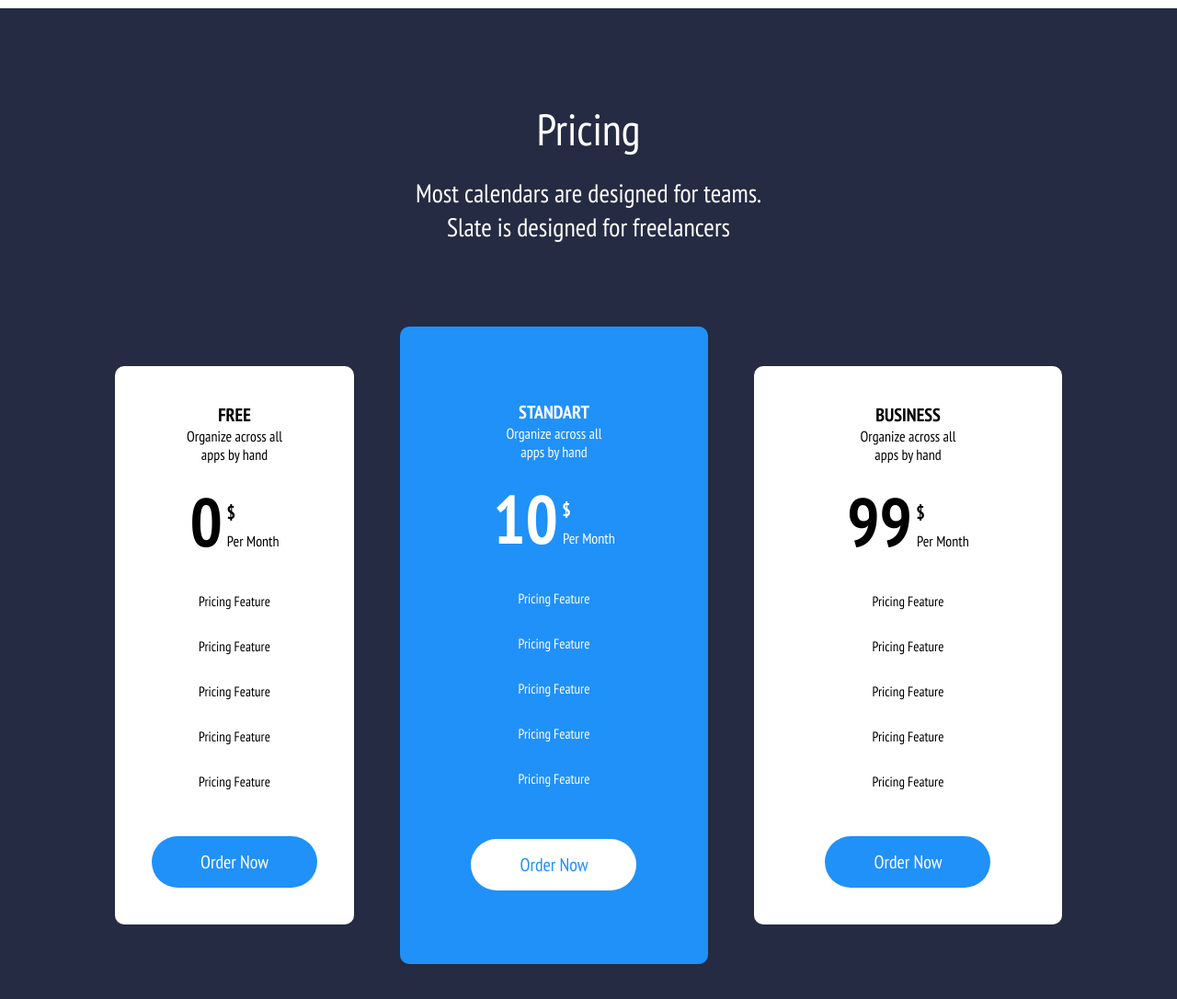
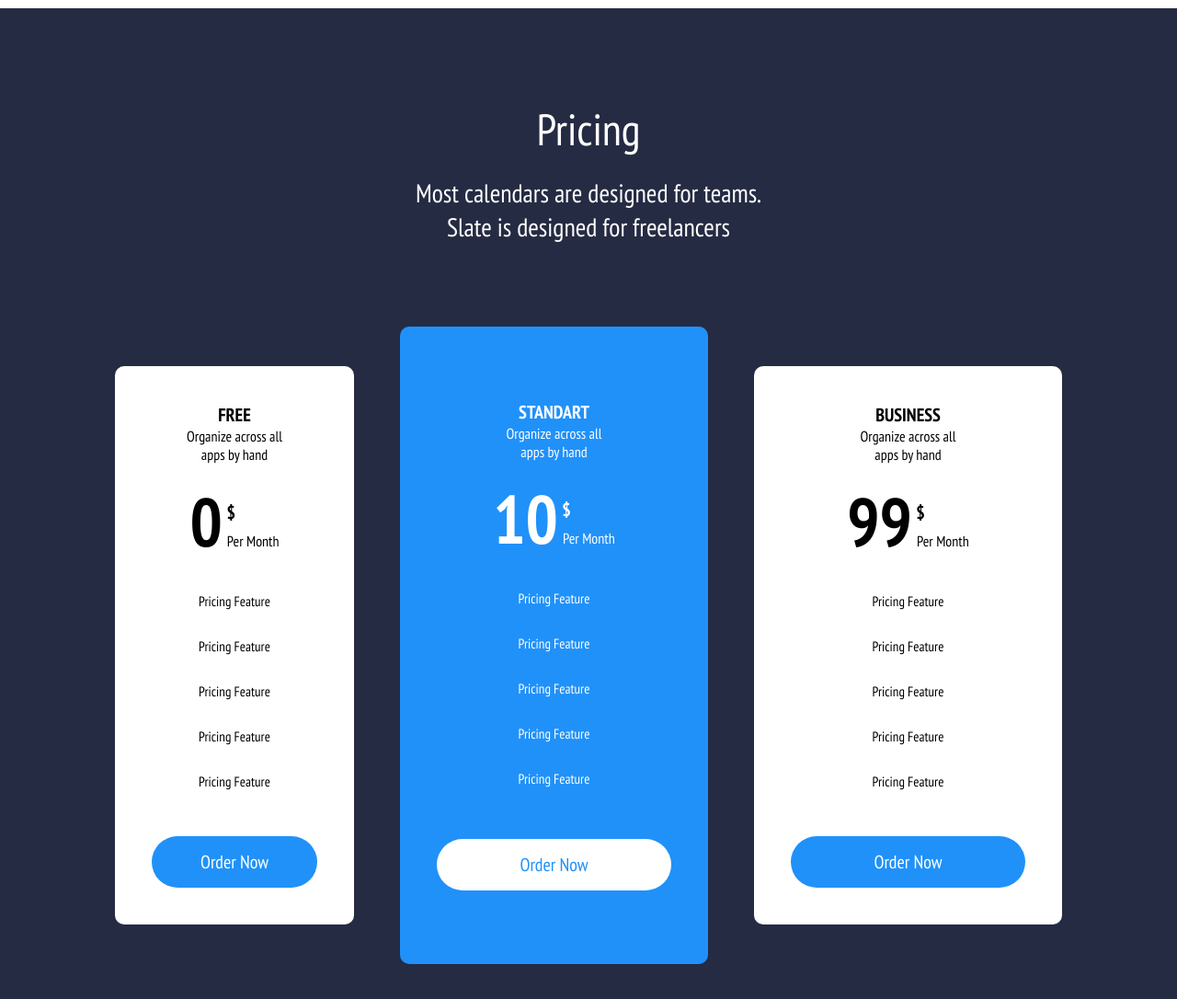
Before and after one commit to ivankozak911/figma.lang, a website: page app/index.html in a window 1280 px wide. Shown: the part 3529-4615 px from the top of the page at 92% size. Drawn offline with Linux system fonts and the light colour scheme.

Commit message:
adaptive button

```diff
--- a/app/scss/styles.scss
+++ b/app/scss/styles.scss
@@ -449,7 +449,7 @@
             font-size: 20px;
             text-decoration: none;
             bottom: 40px;
-            width: 180px;
+            width: 69.230%;
             height: 56px;
             border-radius: 50px;
             background-color: #2091F9;
@@ -518,7 +518,7 @@
             font-size: 20px;
             text-decoration: none;
             bottom: 80px;
-            width: 180px;
+            width: 76.119%;
             height: 56px;
             border-radius: 50px;
             background-color: #ffffff;
@@ -590,7 +590,7 @@
             font-size: 20px;
             text-decoration: none;
             bottom: 40px;
-            width: 180px;
+            width: 76.119%;
             height: 56px;
             border-radius: 50px;
             background-color: #2091F9;
```
Also changed, not shown: app/css/styles.css.
